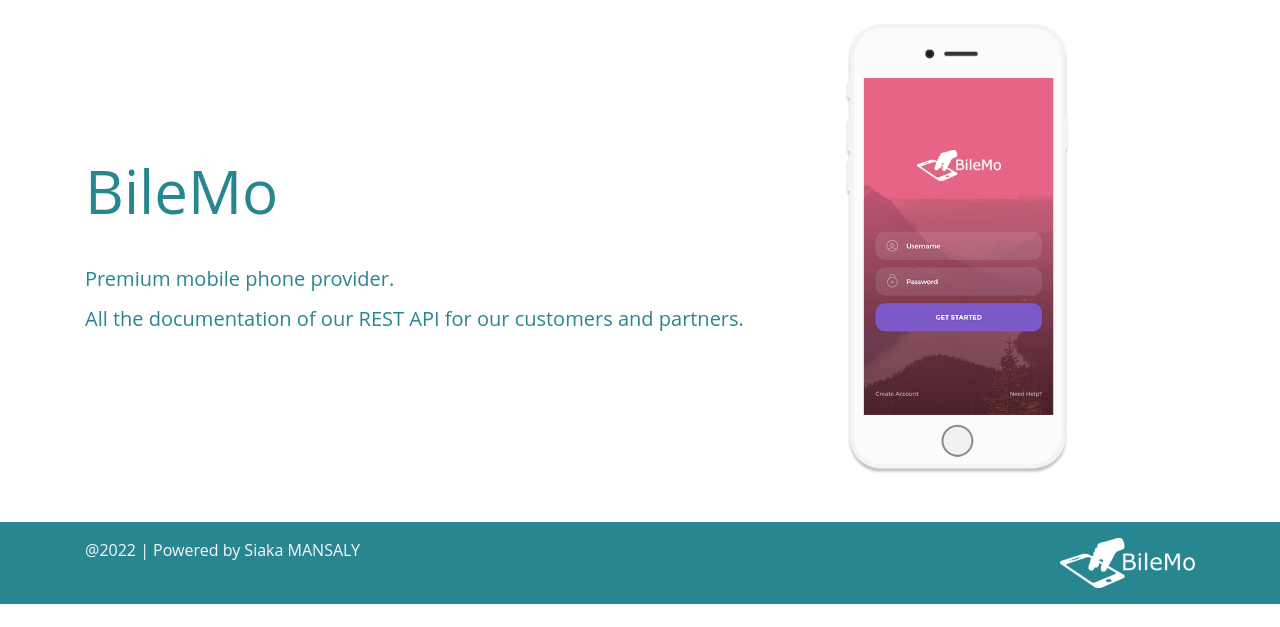
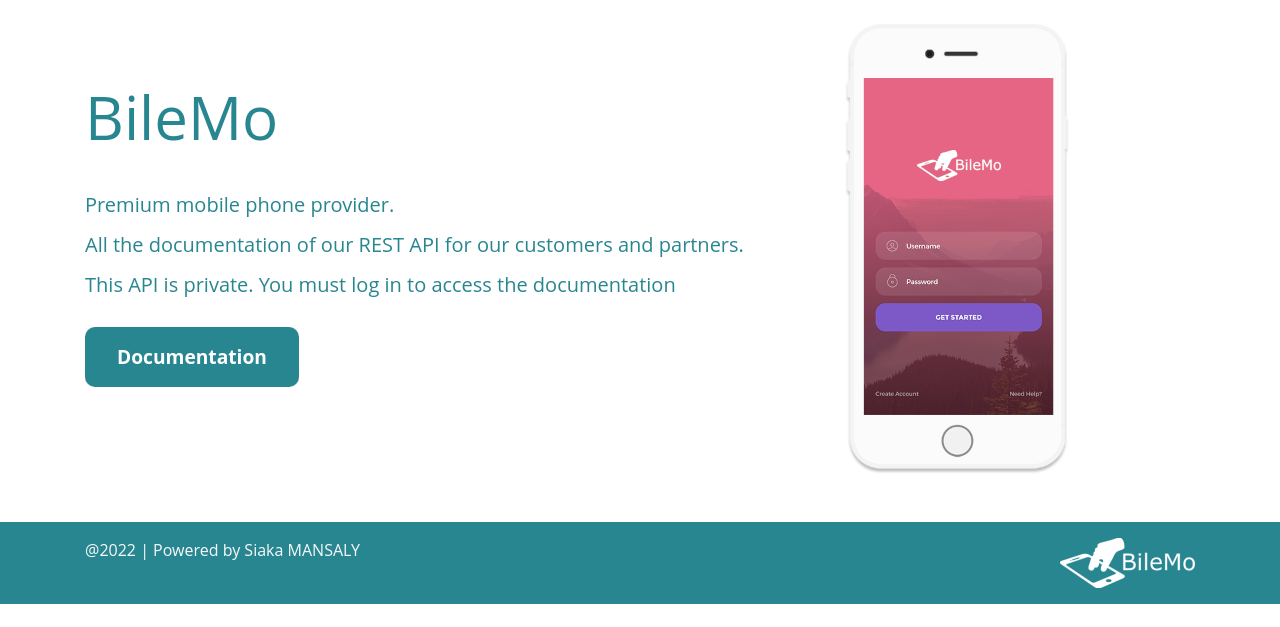
Before and after one commit to siakamansaly/REST-API-with-Symfony, a Symfony app: template templates/home/index.html.twig in a window 1280 px wide. Shown: the part 76-703 px from the top of the page. Run offline with Twig, Linux system fonts and the light colour scheme; the template is opened without the code that fills it, so the values that code supplies are empty; some libraries are stand-ins or nearby versions.

Commit message:
update homepage

```diff
--- a/public/css/style.css
+++ b/public/css/style.css
@@ -42,7 +42,18 @@
     color: #fff;
 }
 
-.navbar-expand-lg .navbar-nav .nav-link:hover {
+.btn-blue {
+    background: #288690;
+    color: #fff;
+    border: none;
+    border-radius: 10px;
+    font-size: 1.2rem;
+    font-weight: 700;
+    padding: 1rem 2rem;
+    transition: all 0.3s ease-in-out;
+}
+
+.navbar-expand-lg .navbar-nav .nav-link:hover, .btn-blue:hover {
     background-color: #50e3c2;
     color: #000;
 }
--- a/templates/core/navbar.html.twig
+++ b/templates/core/navbar.html.twig
@@ -1,9 +1,12 @@
 <nav class="navbar navbar-expand-lg bg-blue mb-4">
   <div class="container-fluid">
     <a class="navbar-brand" href="./"><img src="images/logo.png" alt="logo"></a>
-      <button class="navbar-toggler" type="button" data-bs-toggle="collapse" data-bs-target="#navbarSupportedContent" aria-controls="navbarSupportedContent" aria-expanded="false" aria-label="Toggle navigation">
-        <span class="navbar-toggler-icon text-light"><svg xmlns="http://www.w3.org/2000/svg" width="32" height="32" fill="currentColor" class="bi bi-justify" viewBox="0 0 16 16">
-          <path fill-rule="evenodd" d="M2 12.5a.5.5 0 0 1 .5-.5h11a.5.5 0 0 1 0 1h-11a.5.5 0 0 1-.5-.5zm0-3a.5.5 0 0 1 .5-.5h11a.5.5 0 0 1 0 1h-11a.5.5 0 0 1-.5-.5zm0-3a.5.5 0 0 1 .5-.5h11a.5.5 0 0 1 0 1h-11a.5.5 0 0 1-.5-.5zm0-3a.5.5 0 0 1 .5-.5h11a.5.5 0 0 1 0 1h-11a.5.5 0 0 1-.5-.5z"/>
+    <button class="navbar-toggler" type="button" data-bs-toggle="collapse" data-bs-target="#navbarSupportedContent"
+      aria-controls="navbarSupportedContent" aria-expanded="false" aria-label="Toggle navigation">
+      <span class="navbar-toggler-icon text-light"><svg xmlns="http://www.w3.org/2000/svg" width="32" height="32"
+          fill="currentColor" class="bi bi-justify" viewBox="0 0 16 16">
+          <path fill-rule="evenodd"
+            d="M2 12.5a.5.5 0 0 1 .5-.5h11a.5.5 0 0 1 0 1h-11a.5.5 0 0 1-.5-.5zm0-3a.5.5 0 0 1 .5-.5h11a.5.5 0 0 1 0 1h-11a.5.5 0 0 1-.5-.5zm0-3a.5.5 0 0 1 .5-.5h11a.5.5 0 0 1 0 1h-11a.5.5 0 0 1-.5-.5zm0-3a.5.5 0 0 1 .5-.5h11a.5.5 0 0 1 0 1h-11a.5.5 0 0 1-.5-.5z" />
         </svg></span>
     </button>
     <div class="collapse navbar-collapse" id="navbarSupportedContent">
@@ -16,9 +19,6 @@
         </li>
         {% if app.user %}
         <li class="nav-item">
-            <a class="nav-link text-lowercase disabled" href="#">{{app.user.email|capitalize }}</a>
-          </li>
-          <li class="nav-item">
           <a class="nav-link border border-light" href="{{ path('app_logout') }}">Logout</a>
         </li>
         {% else %}
@@ -30,3 +30,9 @@
     </div>
   </div>
 </nav>
+
+{% if app.user %}
+<div class="container d-flex justify-content-end mb-4">
+  You are logged in as :<span class="text-lowercase text-primary">&nbsp;{{app.user.email|capitalize }}</span>
+</div>
+{% endif %}
--- a/templates/home/index.html.twig
+++ b/templates/home/index.html.twig
@@ -11,7 +11,11 @@
 					<h1 class="text-blue mb-5">BileMo</h1>
 					<h5 class="text-blue">Premium mobile phone provider.
 						<br/><br/>
-						All the documentation of our REST API for our customers and partners.</h5>
+						All the documentation of our REST API for our customers and partners.
+						<br/><br/>
+						This API is private. You must log in to access the documentation
+					</h5>
+						<a href="{{ path('api_entrypoint') }}" class="btn btn-blue my-4">Documentation</a>
 				</div>
 			</div>
 			<div class="col-md-4 mb-4">
--- a/templates/security/login.html.twig
+++ b/templates/security/login.html.twig
@@ -18,7 +18,7 @@
                 </div>
                 {% endif %}
 
-                <h1 class="h3 mb-3 font-weight-normal text-primary">Sign in</h1>
+                <h1 class="h3 mb-3 font-weight-normal text-blue">Sign in</h1>
                 <label for="inputEmail">Email</label>
                 <input type="email" value="{{ last_username }}" name="email" id="inputEmail" class="form-control"
                     autocomplete="email" required autofocus>
@@ -40,7 +40,7 @@
                 </div>
                 #}
                 <br />
-                <button class="btn btn-lg btn-primary" type="submit">
+                <button class="btn btn-lg btn-blue" type="submit">
                     Sign in
                 </button>
             </form>
```
Lines whose indentation alone changed are shown as unchanged.
